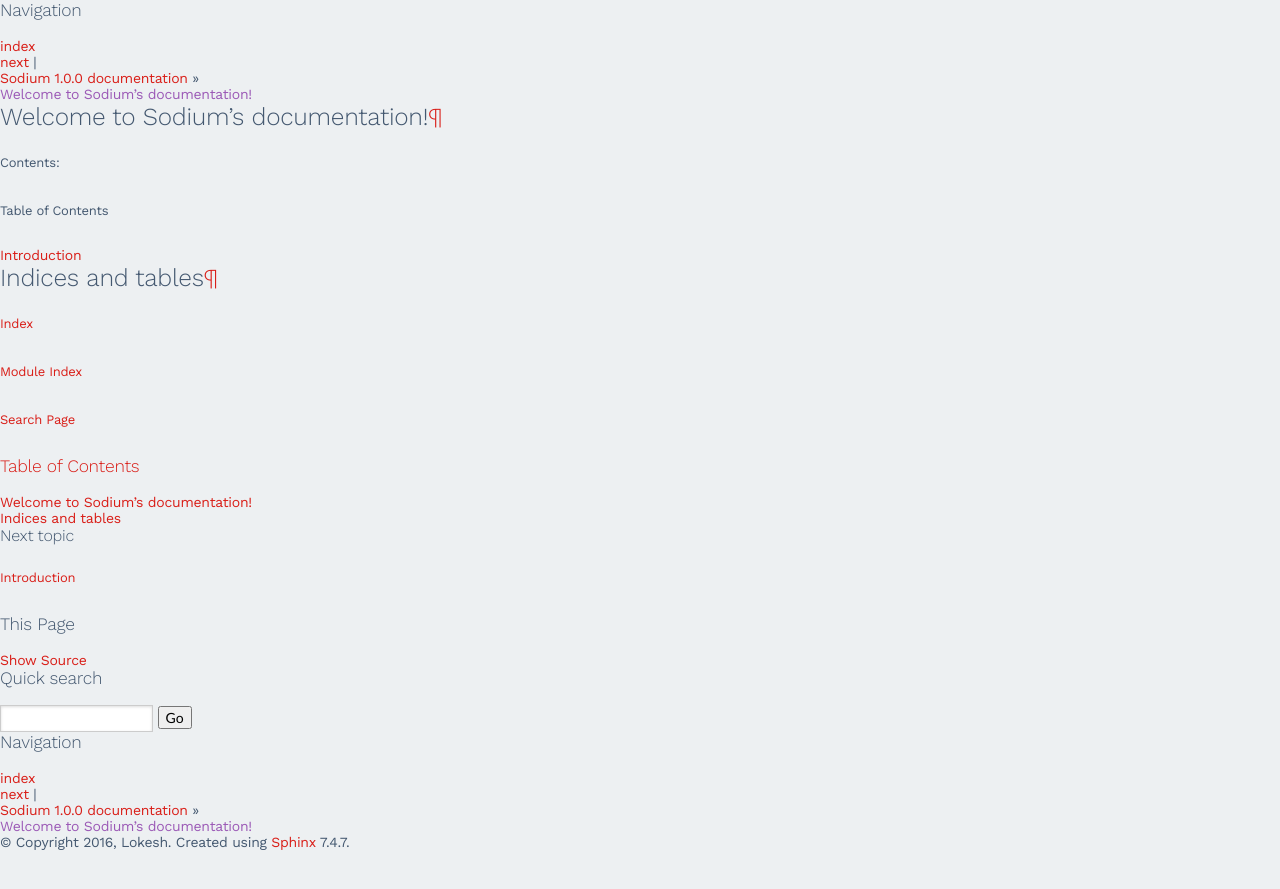
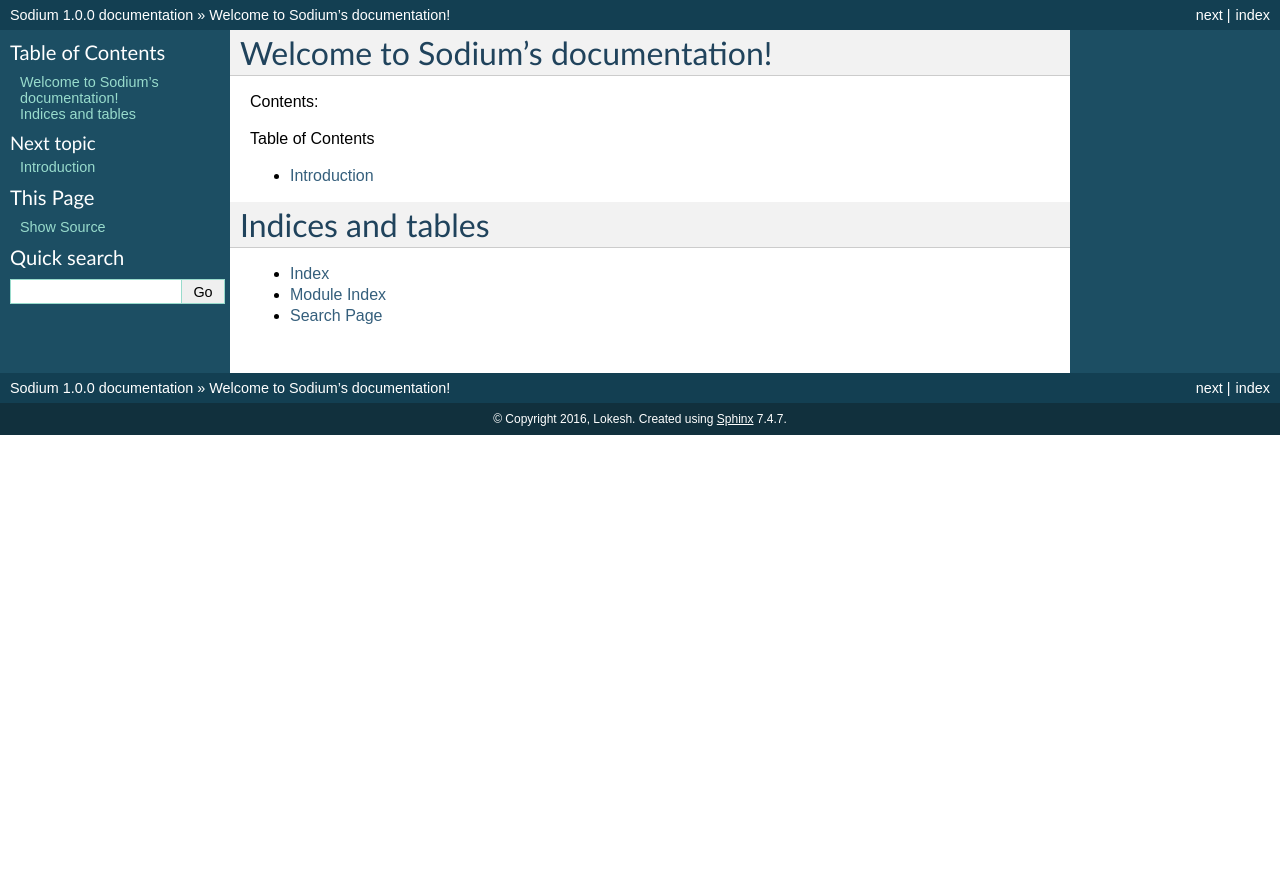
Before and after one commit to lokesh-coder/Sodium, a Sphinx documentation site: the page built from docs/index.rst, in a window 1280 px wide. Shown: the top 889 px of the page. Built offline with Sphinx 7.4.7, drawn with Linux system fonts in a browser that asks for light colours.

Commit message:
doc custom rtd theme

```diff
--- a/docs/conf.py
+++ b/docs/conf.py
@@ -284,4 +284,17 @@ texinfo_documents = [
 # If true, do not generate a @detailmenu in the "Top" node's menu.
 #texinfo_no_detailmenu = False
 
-html_style = 'css/main.css'
+on_rtd = os.environ.get('READTHEDOCS', None) == 'True'
+
+if not on_rtd:
+    def setup(app):
+        #app.add_javascript("custom.js")
+        app.add_stylesheet('_static/css/main.css')
+else:
+	html_style = 'css/main.css'
+    html_context = {
+        'css_files': [
+            'https://media.readthedocs.org/css/sphinx_rtd_theme.css',
+            'https://media.readthedocs.org/css/readthedocs-doc-embed.css'
+        ],
+    }
```
